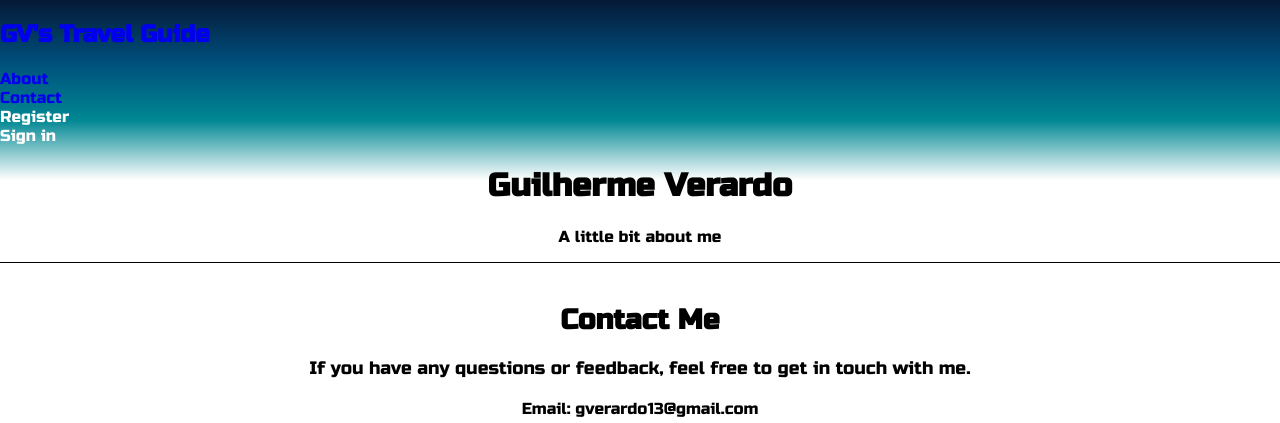
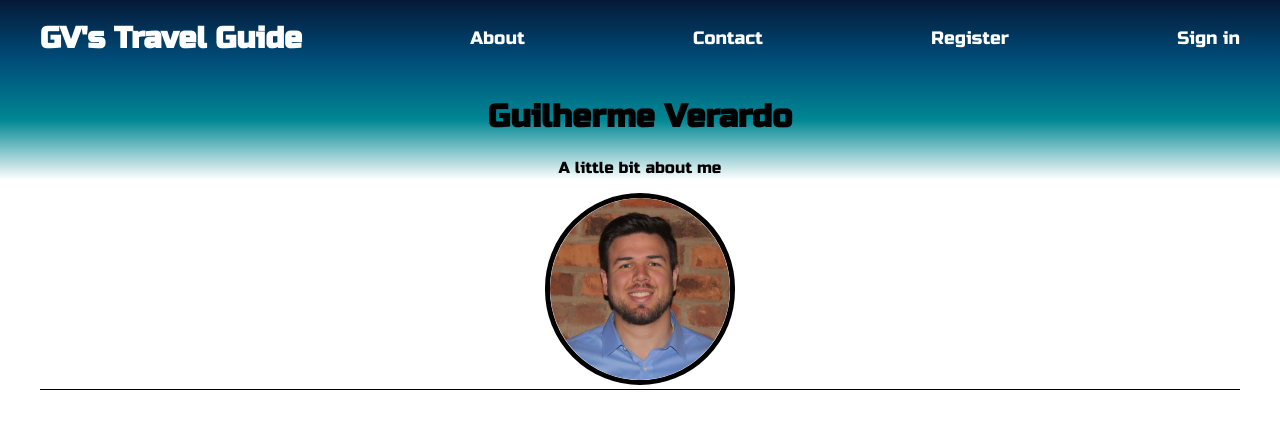
Before and after one commit to guiverardo13/side-project-one, a Vue app in the folder vue/: page /about in a window 1280 px wide. Shown: the top 423 px of the page. Built offline with nearby package versions, Linux system fonts and the light colour scheme; a web font is replaced by a local one.

Commit message:
made some changes

```diff
--- a/vue/src/components/AboutPage.vue
+++ b/vue/src/components/AboutPage.vue
@@ -1,10 +1,11 @@
 <template>
+  <div class="container">
     <div class="container-about-page">
   <header>
     <nav class="container-top-about">
         <h1><router-link to="/">GV's Travel Guide</router-link></h1>
-        <div class="item about"><a href="#">About</a></div>
-        <div class="item contact"><a href="#contact">Contact</a></div>
+        <div class="item"><a href="#">About</a></div>
+        <div class="item"><a href="#contact">Contact</a></div>
         <div class="item" @click="openLikesModal">
           {{ isAuthenticated ? 'Likes' : 'Register' }}
         </div>
@@ -16,6 +17,7 @@
     <div class="middle-container">
       <h1 class="page-title">Guilherme Verardo</h1> <!-- Add this line -->
       <p class="description">A little bit about me</p>
+      <img class="gv-circle" src="../assets/circle.png" alt="circle">
     </div>
     <footer class="container-footer" id="contact">
             <div class="footer-content">
@@ -39,6 +41,7 @@
       <HotelPage />
       <BarPage />
     </div>
+  </div>
 </template>
 
 
@@ -48,29 +51,38 @@ export default {
 }
 </script>
 
-<style>
-  .about-gv {
-    color: black;
+<style scoped>
+
+
+  .container-top-about {
+    display: flex;
+    justify-content: space-between;
+    font-size: 18px;
+    align-items: center;
+    font-family: 'Russo One', sans-serif;
+    padding: 20px 0;
+    width: 100%;
   }
 
-  .about-description {
-    display: flex;
+  .container-top-about h1 {
+      font-size: 30px;
+      margin: 0;
+      padding: 0;
+      align-items: flex-start;
+  }
+
+  .container-top-about a {
+      color: white;
+      text-decoration: none;
+  }
+
+  .container-top-about a:hover {
+    color: #00AFEF;
+    text-decoration: none;
   }
 
   .middle-container {
     text-align: center;
-  }
-
-
-
-  .picture{
-    display: flex;
-    background: grey;
-  }
-
-  .gvpic {
-    width: 300px;
-    border-radius: 100px;
   }
 
   main {
@@ -81,6 +93,9 @@ export default {
 
   }
 
-
-
+  .gv-circle {
+    width: 180px;
+    border: 5px solid black;
+    border-radius: 220px;
+  }
 </style>
--- a/vue/src/components/CityPage.vue
+++ b/vue/src/components/CityPage.vue
@@ -361,6 +361,11 @@ a {
   color:  #cfc8c8;
 }
 
+.container-top-new-page a:hover {
+    color: #00AFEF;
+    text-decoration: none;
+  }
+
 
 .categories .bars-restaurants {
   background-image: url("../assets/restaurant.jpeg");
--- a/vue/src/components/EventPage.vue
+++ b/vue/src/components/EventPage.vue
@@ -1,5 +1,5 @@
 <template>
-    <div class="container-event">
+    <div class="container">
       <header>
       <nav class="container-top-event" v-if="isEventPage">
           <h1><router-link to="/">GV's Travel Guide</router-link></h1>
@@ -362,12 +362,6 @@ openLikesModal() {
   margin: 0;
 }
 
-.container-event {
-margin: 0 auto;
-max-width: 1200px;
-padding: 0 20px;
-flex: 1;
-}
 
 .container-top-event {
 display: flex;
@@ -384,6 +378,10 @@ width: 100%;
   margin: 0;
   padding: 0;
   align-items: flex-start;
+}
+
+.container-top-event a:hover {
+  color:#00AFEF;
 }
 
 .book-link {
--- a/vue/src/components/HotelPage.vue
+++ b/vue/src/components/HotelPage.vue
@@ -402,12 +402,8 @@ width: 100%;
   text-decoration: none;
 }
 
-.item.about:hover,
-.item.sign-in:hover,
-.item.contact:hover,
-.item.register:hover {
-  color: #00AFEF;
-  text-decoration: underline;
+.container-top-hotel a:hover {
+  color:#00AFEF;
 }
 
 .container-footer {
--- a/vue/src/views/WelcomePage.vue
+++ b/vue/src/views/WelcomePage.vue
@@ -529,14 +529,10 @@
       border-radius: 3px;
   }
 
-    .about :hover {
-      color: #00AFEF;
-      text-decoration: none;
-    }
+  .container-top a:hover {
+    color: #00AFEF;
 
-    .contact :hover {
-      color: #00AFEF;
-    }
+  }
 
     .container-middle h3 {
       display: flex;
```
Also changed, not shown: vue/src/assets/circle.png (added), 1 other file (tests, documents, lock files or other folders). Lines whose indentation alone changed are shown as unchanged.
